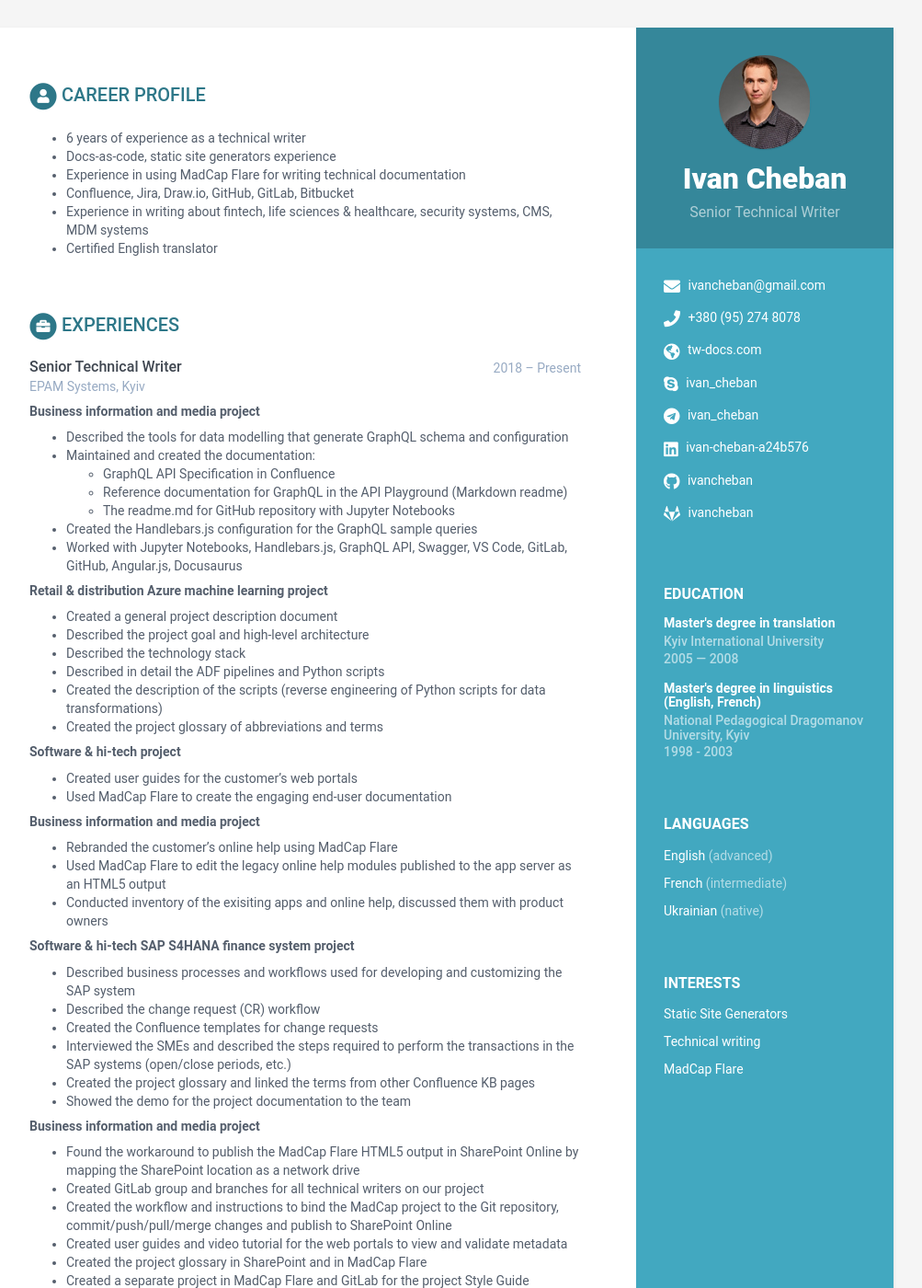
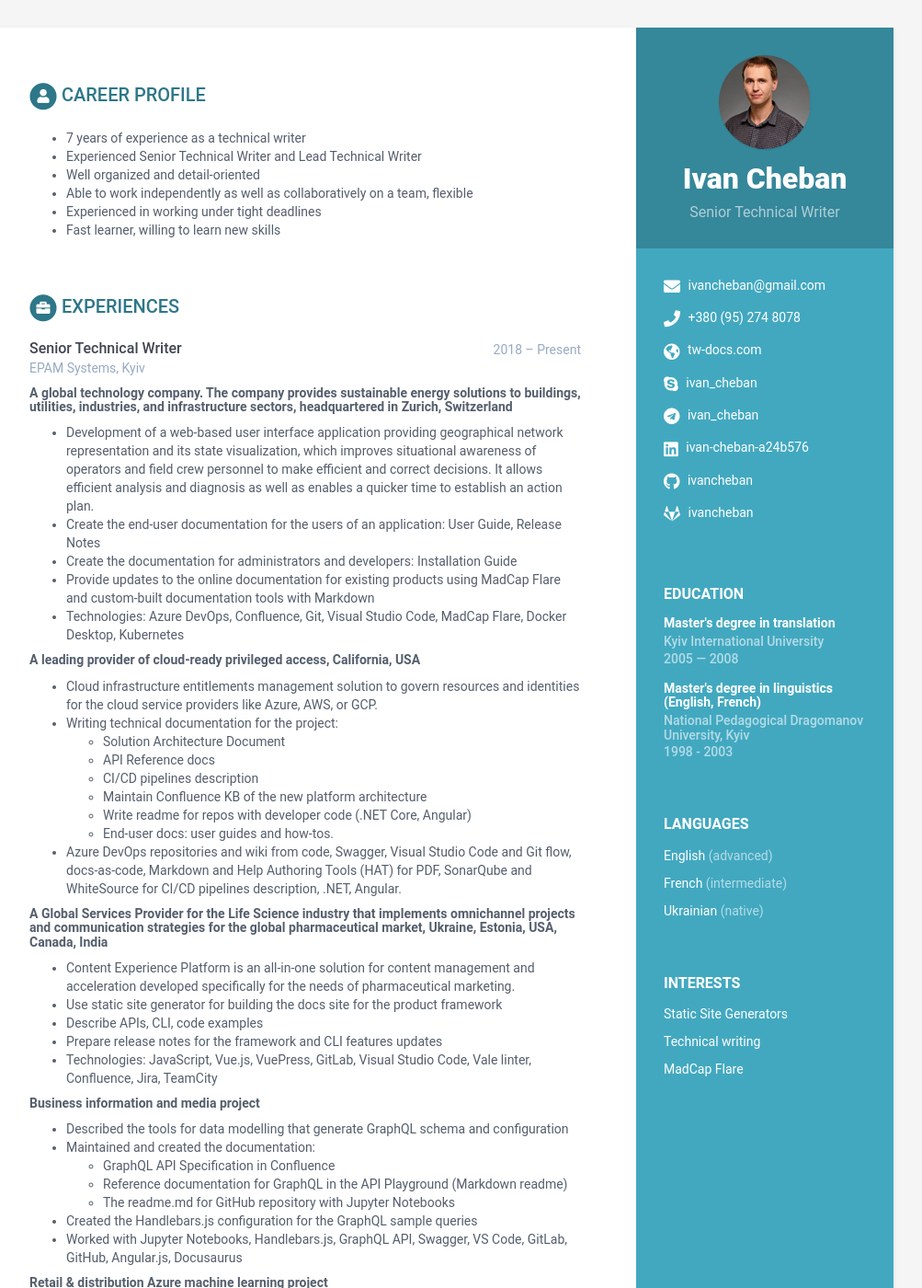
Before and after one commit to ivancheban/online-cv, a Jekyll site: the page built from index.html, in a window 1280 px wide and 1400 px high. Shown: the whole window at 92% size, without its empty margins (168-1171 px from the left). Built offline with Jekyll 4.4.1, drawn with Linux system fonts in a browser that asks for light colours; some of the changed text lies outside the part shown.

Commit message:
updated recent projects

```diff
--- a/_data/data.yml
+++ b/_data/data.yml
@@ -49,37 +49,43 @@ sidebar:
 career-profile:
     title: Career Profile
     summary: |
-          - 6 years of experience as a technical writer
-          - Docs-as-code, static site generators experience
-          - Experience in using MadCap Flare for writing technical documentation
-          - Confluence, Jira, Draw.io, GitHub, GitLab, Bitbucket
-          - Experience in writing about fintech, life sciences & healthcare, security systems, CMS, MDM systems
-          - Certified English translator
+          - 7 years of experience as a technical writer
+          - Experienced Senior Technical Writer and Lead Technical Writer
+          - Well organized and detail-oriented
+          - Able to work independently as well as collaboratively on a team, flexible
+          - Experienced in working under tight deadlines
+          - Fast learner, willing to learn new skills
 
-education:
-    - degree: Master's degree in translation
-      university: Kyiv International University
-      time: 2005 — 2008
-      details: |
-          - Institute of Linguistics, second higher education
-          - Certified English translator and interpreter
-
-    - degree: Master's degree in linguistics (English, French)
-      university: National Pedagogical Dragomanov University, Kyiv
-      time: 1998 - 2003
-      details: |
-          - 3 years of experience as a technical writer
-          - 10+ years of experience in translation and interpreting
-          - Experience in using MadCap Flare for writing technical documentation
-          - Confluence, Jira, Draw.io, Git
-          - Experience in writing about betting software, security systems, CMS, MDM systems
-          - Certified English translator
-          - Fluent English, intermediate French, native Ukrainian
 experiences:
     - role: Senior Technical Writer
       time: 2018 – Present
       company: EPAM Systems, Kyiv
       details: |
+        ##### A global technology company. The company provides sustainable energy solutions to buildings, utilities, industries, and infrastructure sectors, headquartered in Zurich, Switzerland
+          - Development of a web-based user interface application providing geographical network representation and its state visualization, which improves situational awareness of operators and field crew personnel to make efficient and correct decisions. It allows efficient analysis and diagnosis as well as enables a quicker time to establish an action plan.
+          - Create the end-user documentation for the users of an application: User Guide, Release Notes
+          - Create the documentation for administrators and developers: Installation Guide
+          - Provide updates to the online documentation for existing products using MadCap Flare and custom-built documentation tools with Markdown
+          - Technologies: Azure DevOps, Confluence, Git, Visual Studio Code, MadCap Flare, Docker Desktop, Kubernetes
+
+        ##### A leading provider of cloud-ready privileged access, California, USA
+          - Cloud infrastructure entitlements management solution to govern resources and identities for the cloud service providers like Azure, AWS, or GCP.
+          - Writing technical documentation for the project:
+            - Solution Architecture Document
+            - API Reference docs
+            - CI/CD pipelines description
+            - Maintain Confluence KB of the new platform architecture
+            - Write readme for repos with developer code (.NET Core, Angular)
+            - End-user docs: user guides and how-tos.
+          - Azure DevOps repositories and wiki from code, Swagger, Visual Studio Code and Git flow, docs-as-code, Markdown and Help Authoring Tools (HAT) for PDF, SonarQube and WhiteSource for CI/CD pipelines description, .NET, Angular.
+
+        ##### A Global Services Provider for the Life Science industry that implements omnichannel projects and communication strategies for the global pharmaceutical market, Ukraine, Estonia, USA, Canada, India
+          - Content Experience Platform is an all-in-one solution for content management and acceleration developed specifically for the needs of pharmaceutical marketing.
+          - Use static site generator for building the docs site for the product framework
+          - Describe APIs, CLI, code examples
+          - Prepare release notes for the framework and CLI features updates
+          - Technologies: JavaScript, Vue.js, VuePress, GitLab, Visual Studio Code, Vale linter, Confluence, Jira, TeamCity
+
         ##### Business information and media project
           - Described the tools for data modelling that generate GraphQL schema and configuration
           - Maintained and created the documentation:
@@ -143,15 +149,35 @@ experiences:
           - Worked closely with the solution architect and lead developers
           - Created diagrams of system components interaction in draw.io
 
+education:
+    - degree: Master's degree in translation
+      university: Kyiv International University
+      time: 2005 — 2008
+      details: |
+          - Institute of Linguistics, second higher education
+          - Certified English translator and interpreter
+
+    - degree: Master's degree in linguistics (English, French)
+      university: National Pedagogical Dragomanov University, Kyiv
+      time: 1998 - 2003
+      details: |
+          - 3 years of experience as a technical writer
+          - 10+ years of experience in translation and interpreting
+          - Experience in using MadCap Flare for writing technical documentation
+          - Confluence, Jira, Draw.io, Git
+          - Experience in writing about betting software, security systems, CMS, MDM systems
+          - Certified English translator
+          - Fluent English, intermediate French, native Ukrainian
+
 skills:
     title: Skills &amp; Proficiency
 
     toolset:
       - name: MadCap Flare
-        level: 90%
+        level: 100%
 
       - name: Confluence
-        level: 90%
+        level: 100%
 
       - name: Git
         level: 80%
@@ -166,10 +192,10 @@ skills:
         level: 80%
 
       - name: Snagit
-        level: 88%
+        level: 100%
 
       - name: Draw.io
-        level: 75%
+        level: 80%
 
 footer: >
-    (C) Ivan Cheban 2023
+    (C) Ivan Cheban 2024
```
Also changed, not shown: Gemfile.lock.
